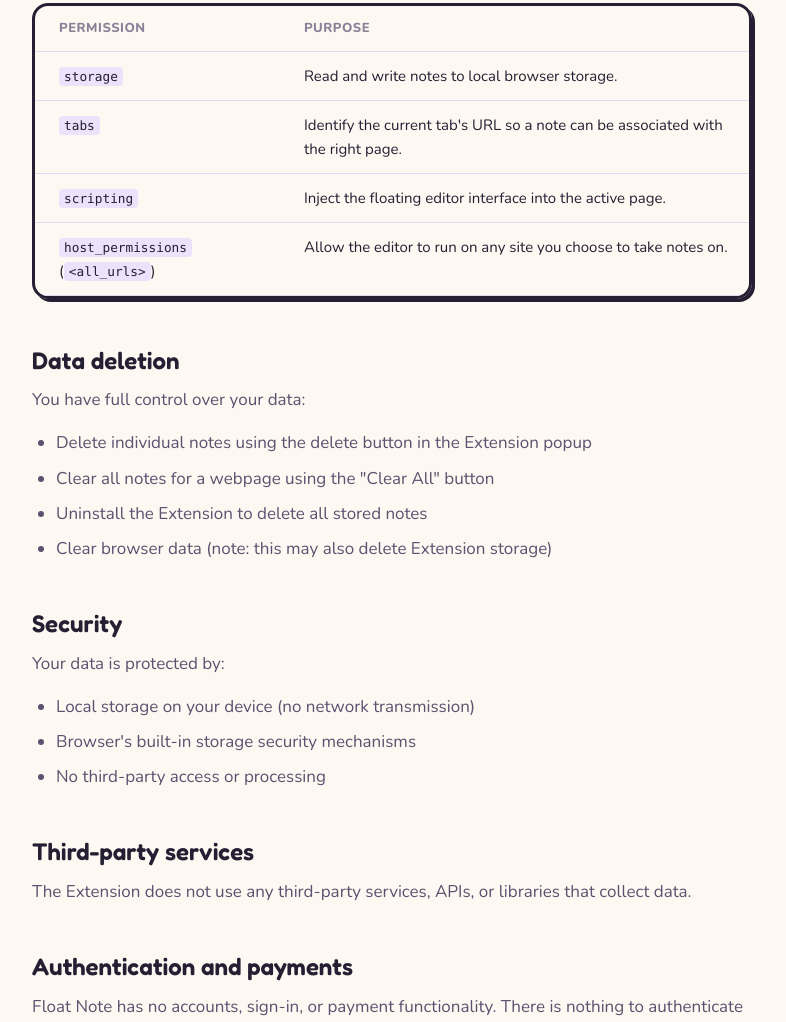
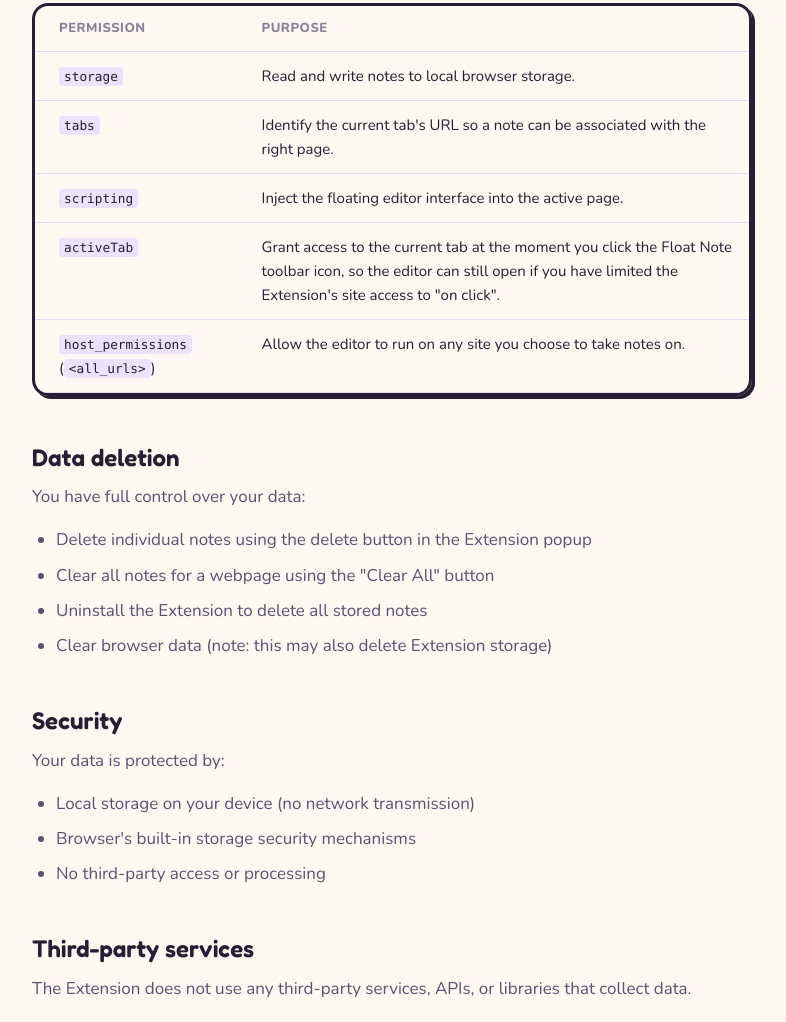
Before and after one commit to tungnath/ziduri, a plain HTML site: page privacy/browser-native-notes/index.html in a window 1280 px wide. Shown: the part 1900-2922 px from the top of the page, without its empty margins (8-794 px from the left). Drawn offline with nearby package versions, Linux system fonts and the light colour scheme.

Commit message:
updated the privacy policy to add new activeTab permission

```diff
--- a/privacy/browser-native-notes/index.html
+++ b/privacy/browser-native-notes/index.html
@@ -141,6 +141,7 @@
             <tr><td><code>storage</code></td><td>Read and write notes to local browser storage.</td></tr>
             <tr><td><code>tabs</code></td><td>Identify the current tab's URL so a note can be associated with the right page.</td></tr>
             <tr><td><code>scripting</code></td><td>Inject the floating editor interface into the active page.</td></tr>
+            <tr><td><code>activeTab</code></td><td>Grant access to the current tab at the moment you click the Float Note toolbar icon, so the editor can still open if you have limited the Extension's site access to "on click".</td></tr>
             <tr><td><code>host_permissions</code> (<code>&lt;all_urls&gt;</code>)</td><td>Allow the editor to run on any site you choose to take notes on.</td></tr>
           </tbody>
         </table>
```
Also changed, not shown: products/browser-native-notes/index.html (+1 -0 lines).
